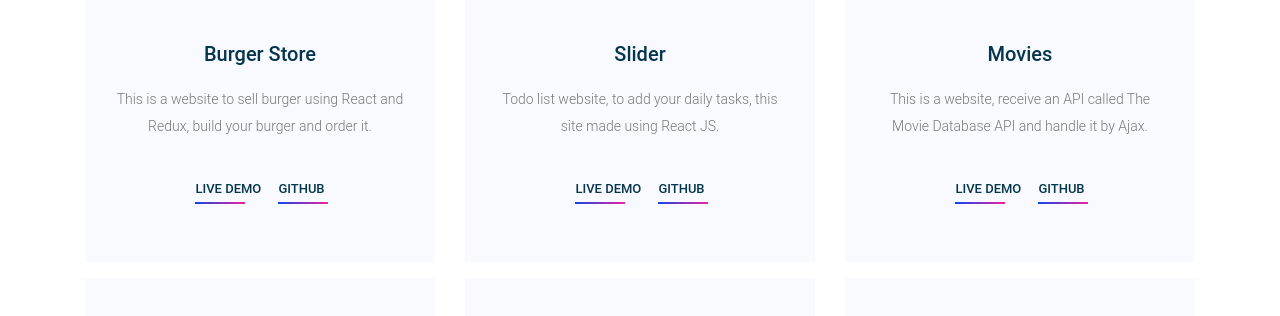
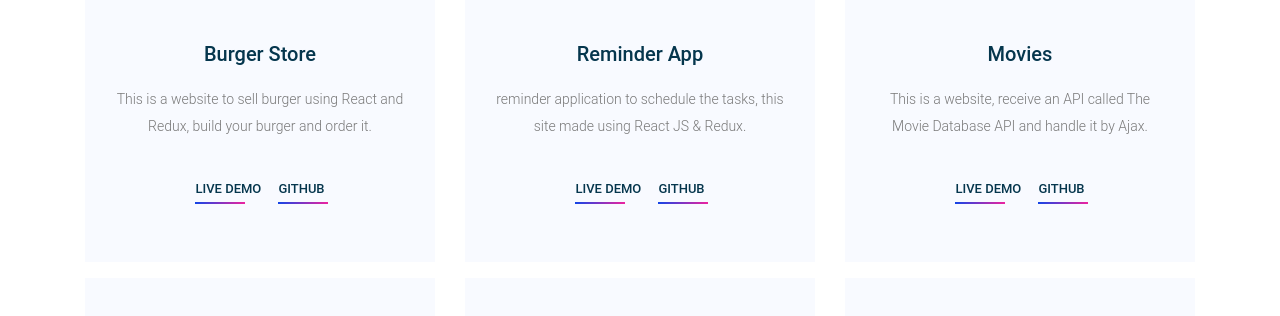
Before and after one commit to ashrafdiab96/portfolio, a plain HTML site: page index.html in a window 1280 px wide. Shown: the part 2201-2517 px from the top of the page. Drawn offline with Linux system fonts and the light colour scheme.

Commit message:
Update index.html
last

```diff
--- a/index.html
+++ b/index.html
@@ -153,8 +153,8 @@
 				<div class="col-lg-4 col-md-6 mb-4 mb-lg-0">
 					<div class="service_item">
 						<img src="img/s2.png" alt="">
-						<h4>Slider</h4>
-						<p>Todo list website, to add your daily tasks, this site made using React JS.</p>
+						<h4>Reminder App</h4>
+						<p>reminder application to schedule the tasks, this site made using React JS & Redux.</p>
 						<a href="https://todo-list-ffd6c.web.app/" class="primary_btn2 mt-35" target="_blank">Live demo</a>
 						&nbsp;&nbsp;&nbsp;
 						<a href="https://github.com/ashrafdiab96/Todo-list" class="primary_btn2 mt-35" target="_blank">GitHub</a>
```
